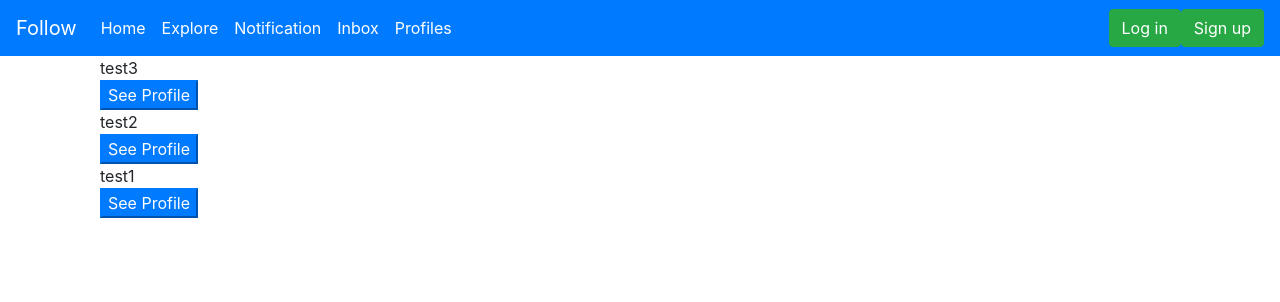
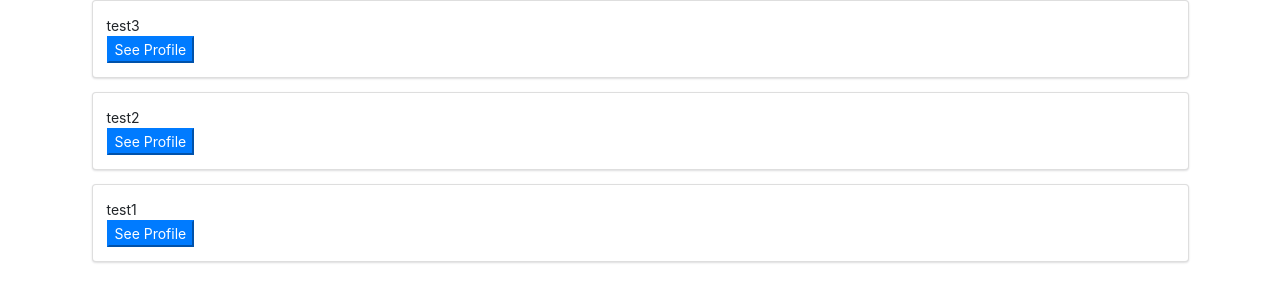
Before and after one commit to ashutosh164/follow, a Django app: page /profiles/ in a window 1280 px wide. Shown: the top 302 px of the page. Run offline with Django 3.2, Linux system fonts and the light colour scheme; a user stored in the database is signed in; data comes from the database, SQL or seed files in the repository; both versions use the stored data as it was after the commit; some libraries are stand-ins or nearby versions.

```diff
--- a/follow/urls.py
+++ b/follow/urls.py
@@ -18,5 +18,5 @@ from django.urls import path,include
 
 urlpatterns = [
     path('admin/', admin.site.urls),
-    path('profiles/',include('profiles.urls',namespace='profiles')),
+    path('profiles/', include('profiles.urls', namespace='profiles')),
 ]
--- a/profiles/models.py
+++ b/profiles/models.py
@@ -10,7 +10,7 @@ class Profile(models.Model):
     created = models.DateTimeField(auto_now_add=True)
 
     def profile_post(self):
-        return self.post_set.all()
+        return self.post_set.all() # reverse relationship fetch the post data we can return by calling related name
 
     def __str__(self):
         return str(self.user.username)
--- a/profiles/templates/profile/main.html
+++ b/profiles/templates/profile/main.html
@@ -2,11 +2,11 @@
 {% block title %}Follow{% endblock %}
 
 
-{% block body %}
+{% block content %}
 
 {% for profile in profiles %}
 
-    <div class="container">
+    <div class="ui segment">
         {{ profile }}
         <br>
         <a href="{% url 'profiles:profile_detail' profile.pk %}">
--- a/profiles/urls.py
+++ b/profiles/urls.py
@@ -15,11 +15,11 @@ Including another URLconf
 """
 from django.contrib import admin
 from django.urls import path
-from .views import ProfileListView,ProfileDetailView
+from .views import ProfileListView, ProfileDetailView
 
 app_name = 'profiles'
 
 urlpatterns = [
-    path('',ProfileListView.as_view(),name='profile_list'),
-    path('<pk>/',ProfileDetailView.as_view(),name='profile_detail'),
+    path('', ProfileListView.as_view(), name='profile_list'),
+    path('<pk>/', ProfileDetailView.as_view(), name='profile_detail'),
 ]
--- a/templates/base.html
+++ b/templates/base.html
@@ -1,58 +1,37 @@
-{% load static %}
+
+
+
+<!doctype html>
 <html lang="en">
-<head>
-    <meta charset="UTF-8">
-    <title>{% block title %}{% endblock %}</title>
+  <head>
+    <!-- Required meta tags -->
+    <meta charset="utf-8">
+    <meta name="viewport" content="width=device-width, initial-scale=1, shrink-to-fit=no">
+    <!-- jQuery -->
+    <script src="https://code.jquery.com/jquery-3.3.1.min.js"></script>
+    <!--Custom css ADD HERE-->
+
+    <!-- semantic UI -->
+    <link rel="stylesheet" type='text/css' href="https://cdnjs.cloudflare.com/ajax/libs/semantic-ui/2.2.14/semantic.min.css">
+    <script src="https://cdnjs.cloudflare.com/ajax/libs/semantic-ui/2.4.1/semantic.min.js"></script>
+
+
+    <title>{% block title %}{% endblock title %}</title>
+  </head>
+  <body>
+    <div class="ui container">
+      {% block content %}
+      {% endblock  %}
+    </div>
+
     <link rel="stylesheet" href="https://stackpath.bootstrapcdn.com/bootstrap/4.3.1/css/bootstrap.min.css"
           integrity="sha384-ggOyR0iXCbMQv3Xipma34MD+dH/1fQ784/j6cY/iJTQUOhcWr7x9JvoRxT2MZw1T" crossorigin="anonymous">
     <script src="https://code.jquery.com/jquery-3.3.1.slim.min.js" integrity="sha384-q8i/X+965DzO0rT7abK41JStQIAqVgRVzpbzo5smXKp4YfRvH+8abtTE1Pi6jizo" crossorigin="anonymous"></script>
     <script src="https://cdnjs.cloudflare.com/ajax/libs/popper.js/1.14.7/umd/popper.min.js" integrity="sha384-UO2eT0CpHqdSJQ6hJty5KVphtPhzWj9WO1clHTMGa3JDZwrnQq4sF86dIHNDz0W1" crossorigin="anonymous"></script>
     <script src="https://stackpath.bootstrapcdn.com/bootstrap/4.3.1/js/bootstrap.min.js" integrity="sha384-JjSmVgyd0p3pXB1rRibZUAYoIIy6OrQ6VrjIEaFf/nJGzIxFDsf4x0xIM+B07jRM" crossorigin="anonymous"></script>
 
-</head>
-<body>
-<nav class="navbar navbar-expand-lg navbar-dark bg-primary">
-  <a class="navbar-brand" href="#">Follow</a>
-  <button class="navbar-toggler" type="button" data-toggle="collapse" data-target="#navbarTogglerDemo02" aria-controls="navbarTogglerDemo02" aria-expanded="false" aria-label="Toggle navigation">
-    <span class="navbar-toggler-icon"></span>
-  </button>
 
-  <div class="collapse navbar-collapse" id="navbarTogglerDemo02">
-    <ul class="navbar-nav mr-auto mt-2 mt-lg-0">
-      <li class="nav-item active">
-        <a class="nav-link" href="#">Home <span class="sr-only">(current)</span></a>
-      </li>
-      <li class="nav-item active">
-        <a class="nav-link" href="#">Explore</a>
-      </li>
-          <li class="nav-item active">
-        <a class="nav-link" href="#">Notification</a>
-      </li>
-        <li class="nav-item active">
-        <a class="nav-link" href="#">Inbox</a>
-      </li>
-        <li class="nav-item active">
-        <a class="nav-link" href="#">Profiles</a>
-      </li>
+   <!--Custom js ADD HERE-->
 
-    </ul>
-    <form class="form-inline my-2 my-lg-0">
-      <button class="btn btn-success my-2 my-sm-0" type="submit">Log in</button>
-        <br>
-      <button class="btn btn-success  my-2 my-sm-0" type="submit">Sign up</button>
-    </form>
-  </div>
-</nav>
-
-
-
-
-
-<div class="container">
-    {% block body %}
-    {% endblock %}
-</div>
-
-
-</body>
+  </body>
 </html>
```
Also changed, not shown: db.sqlite3.
